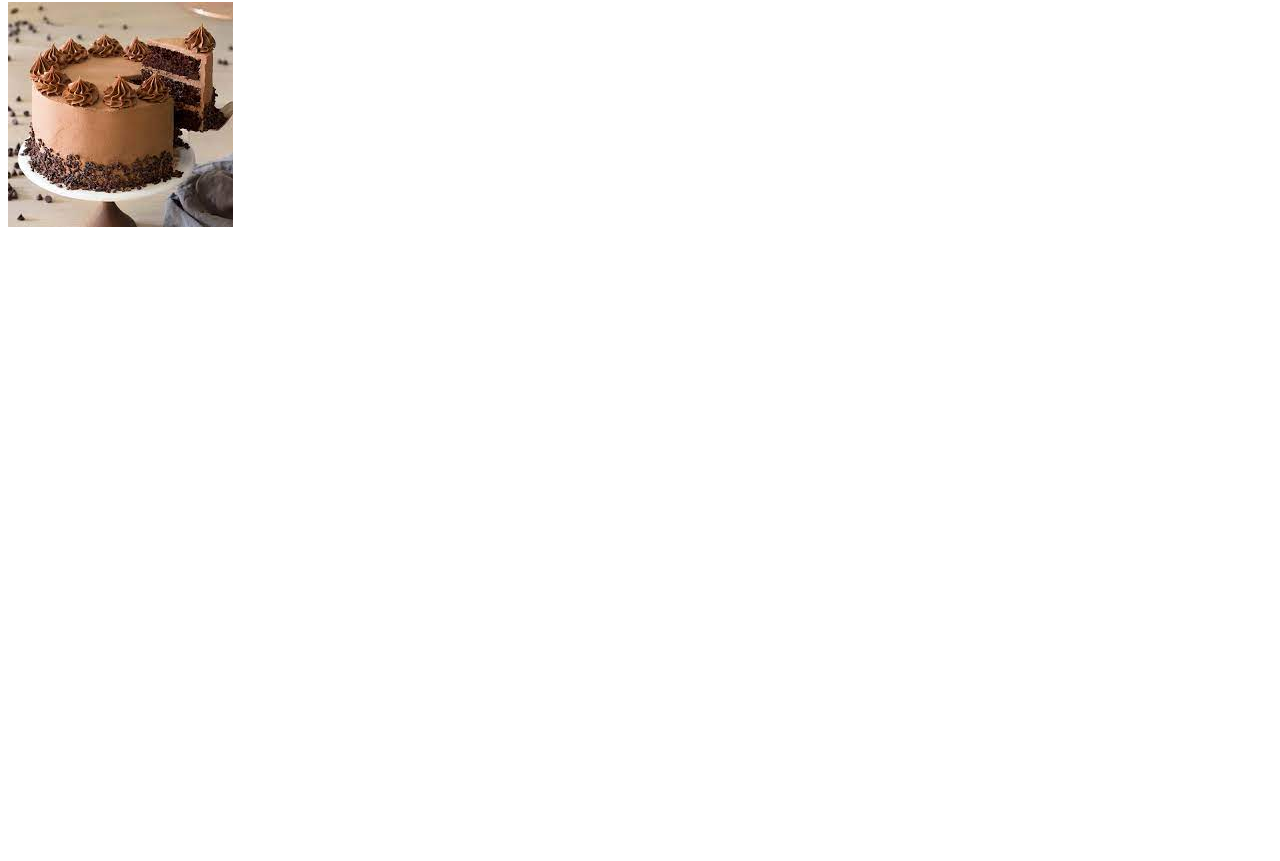
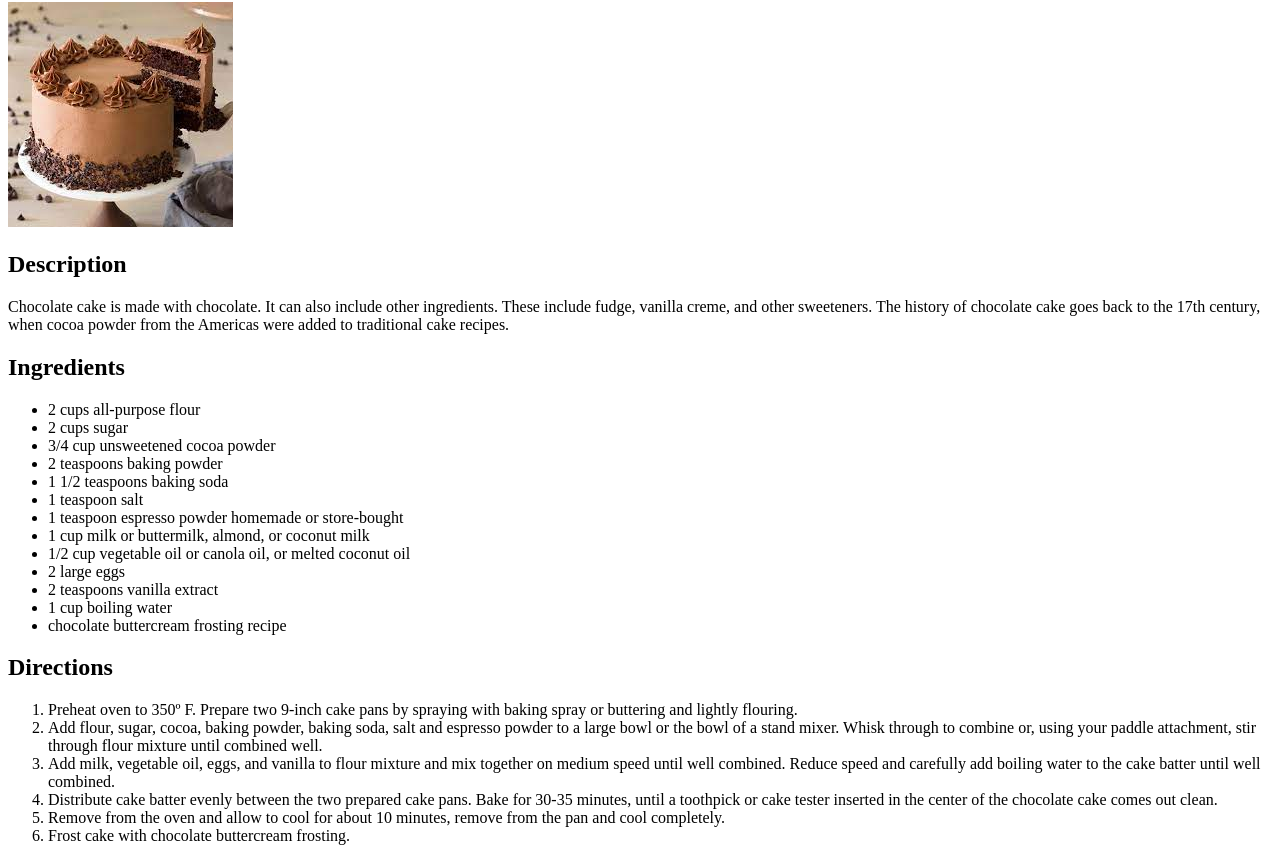
Before and after one commit to Mikeo92/odin-recipes, a plain HTML site: page recipes/chocolate-cake.html in a window 1280 px wide. Shown: the part 78-939 px from the top of the page. Before the commit the page ends 800 px from the top, so only its background shows below. Drawn offline with Linux system fonts and the light colour scheme.

Commit message:
added description , ingredients and directions to apple pie, banana bread and chocolate cake pages.

```diff
--- a/recipes/chocolate-cake.html
+++ b/recipes/chocolate-cake.html
@@ -9,6 +9,37 @@
 <body>
     <h1>Chocolate Cake Recipe</h1>
     <img src="/img/chocolatecake.jpeg" alt="image of chocolate cake">
+    <h2>Description</h2>
+    <p>Chocolate cake is made with chocolate. It can also include other ingredients. These include fudge, vanilla creme, and other sweeteners. The history of chocolate cake goes back to the 17th century, when cocoa powder from the Americas were added to traditional cake recipes.</p>
+    <h2>Ingredients</h2>
+    <ul>
+
+        <li>2 cups all-purpose flour</li>
+        <li>2 cups sugar</li>
+        <li>3/4 cup unsweetened cocoa powder</li>
+        <li>2 teaspoons baking powder</li>
+        <li>1 1/2 teaspoons baking soda</li>
+        <li>1 teaspoon salt</li>
+        <li>1 teaspoon espresso powder homemade or store-bought</li>
+        <li>1 cup milk or buttermilk, almond, or coconut milk</li>
+        <li>1/2 cup vegetable oil or canola oil, or melted coconut oil</li>
+        <li>2 large eggs</li>
+        <li>2 teaspoons vanilla extract</li>
+        <li>1 cup boiling water</li>
+        <li>chocolate buttercream frosting recipe</li>
+
+    </ul>
+    <h2>Directions</h2>
+    <ol>
+
+        <li>Preheat oven to 350º F. Prepare two 9-inch cake pans by spraying with baking spray or buttering and lightly flouring.</li>
+        <li>Add flour, sugar, cocoa, baking powder, baking soda, salt and espresso powder to a large bowl or the bowl of a stand mixer. Whisk through to combine or, using your paddle attachment, stir through flour mixture until combined well.</li>
+        <li>Add milk, vegetable oil, eggs, and vanilla to flour mixture and mix together on medium speed until well combined. Reduce speed and carefully add boiling water to the cake batter until well combined.</li>
+        <li>Distribute cake batter evenly between the two prepared cake pans. Bake for 30-35 minutes, until a toothpick or cake tester inserted in the center of the chocolate cake comes out clean.</li>
+        <li>Remove from the oven and allow to cool for about 10 minutes, remove from the pan and cool completely.</li>
+        <li>Frost cake with chocolate buttercream frosting.</li>
+
+    </ol>
 
 </body>
 </html>
```
Also changed, not shown: recipes/apple-pie.html (+24 -0 lines), recipes/banana-bread.html (+21 -0 lines).
